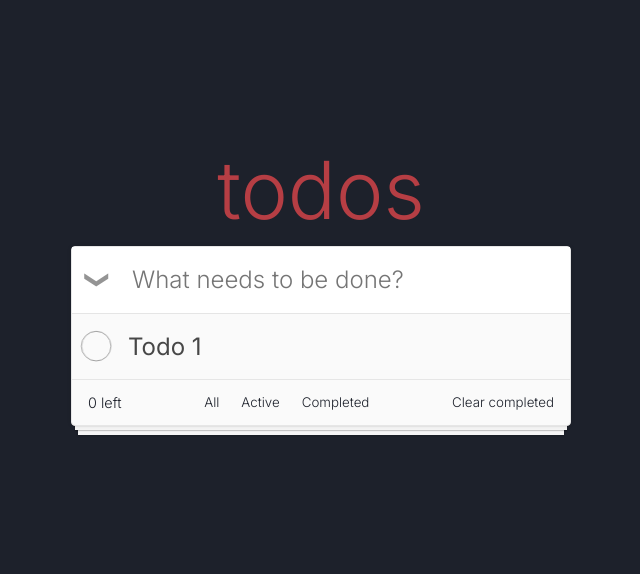
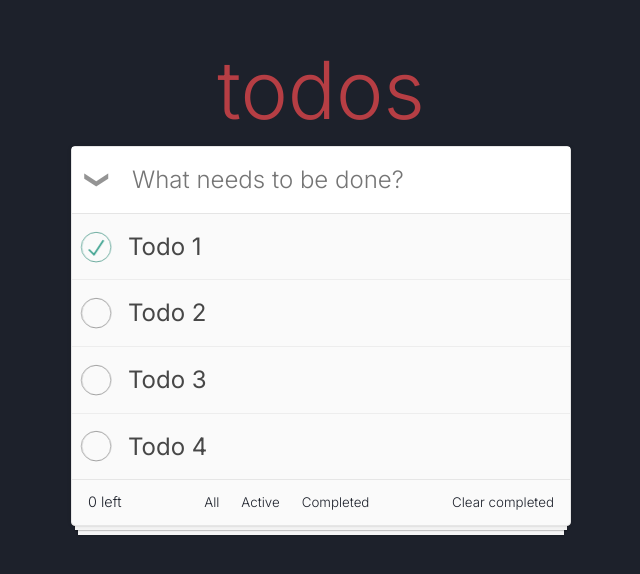
Before and after one commit to Andriikryl/to-do-app-s, a Svelte app: page / in a window 1280 px wide. Shown: the part 120-694 px from the top of the page, without its empty margins (319-959 px from the left). Built offline with nearby package versions, Linux system fonts and the light colour scheme.

Commit message:
add AddTodo component

```diff
--- /dev/null
+++ b/src/components/AddTodo.svelte
@@ -0,0 +1,74 @@
+<script lang="ts">
+  type AddTodoType = (todo: string) => void;
+  type ToggleCompletedType = (event: MouseEvent) => void;
+  type TodosAmountType = number;
+
+  export let addTodo: AddTodoType;
+  export let toggleCompleted: ToggleCompletedType;
+  export let todosAmount: TodosAmountType;
+
+  let todo = "";
+
+  function handleSubmit() {
+    addTodo(todo);
+    todo = "";
+  }
+</script>
+
+<form on:submit|preventDefault={handleSubmit}>
+  {#if todosAmount > 0}
+    <input
+      on:click={toggleCompleted}
+      type="checkbox"
+      id="toggle-all"
+      class="toggle-all"
+    />
+    <label aria-label="Mark all as complete" for="toggle-all">
+      Mark all as complete
+    </label>
+  {/if}
+
+  <input
+    bind:value={todo}
+    id="new-todo"
+    class="new-todo"
+    placeholder="What needs to be done?"
+    type="text"
+  />
+</form>
+
+<style>
+  .toggle-all {
+    width: 1px;
+    height: 1px;
+    position: absolute;
+    opacity: 0;
+  }
+
+  .toggle-all + label {
+    position: absolute;
+    font-size: 0;
+  }
+
+  .toggle-all + label:before {
+    content: "❯";
+    display: block;
+    padding: var(--spacing-16);
+    font-size: var(--font-24);
+    color: var(--color-gray-58);
+    transform: rotate(90deg);
+  }
+
+  .toggle-all:checked + label:before {
+    color: var(--color-gray-28);
+  }
+
+  .new-todo {
+    width: 100%;
+    padding: var(--spacing-16);
+    padding-left: 60px;
+    font-size: var(--font-24);
+    border: none;
+    border-bottom: 1px solid var(--shadow-1);
+  }
+</style>
--- a/src/components/Todos.svelte
+++ b/src/components/Todos.svelte
@@ -1,5 +1,27 @@
 <script lang="ts">
   import type { ITodo } from "../types/todo";
+  import AddTodo from "./AddTodo.svelte";
+  $: todosAmount = todos.length;
+  function generateRandomId(): string {
+    return Math.random().toString(16).slice(2);
+  }
+  function addTodo(todo: string): void {
+    let newTodo: ITodo = {
+      id: generateRandomId(),
+      text: todo,
+      completed: false,
+    };
+    todos = [...todos, newTodo];
+  }
+  function toggleCompleted(event: MouseEvent): void {
+    let { checked } = event.target as HTMLInputElement;
+
+    todos = todos.map((todo) => ({
+      ...todo,
+      completed: checked,
+    }));
+  }
+
   let todos: ITodo[] = [
     { id: "1e4a59703af84", text: "Todo 1", completed: true },
     { id: "9e09bcd7b9349", text: "Todo 2", completed: false },
@@ -12,33 +34,27 @@
   <h1 class="title">todos</h1>
 
   <section class="todos">
-    <form>
-      <input type="checkbox" id="toggle-all" class="toggle-all" />
-      <label aria-label="Mark all as complete" for="toggle-all">
-        Mark all as complete
-      </label>
-
-      <input
-        id="new-todo"
-        class="new-todo"
-        placeholder="What needs to be done?"
-        type="text"
-      />
-    </form>
-
+    <AddTodo {addTodo} {toggleCompleted} {todosAmount} />
+    {#if todosAmount}
       <ul class="todo-list">
+        {#each todos as todo (todo.id)}
           <li class="todo">
             <div class="todo-item">
               <div>
-            <input id="todo" class="toggle" type="checkbox" />
+                <input
+                  checked={todo.completed}
+                  id="todo"
+                  class="toggle"
+                  type="checkbox"
+                />
                 <label aria-label="Check todo" class="todo-check" for="todo" />
               </div>
-          <span class="todo-text">Todo 1</span>
+              <span class="todo-text">{todo.text}</span>
               <button aria-label="Remove todo" class="remove" />
             </div>
-
             <!-- <input class="edit" type="text" autofocus /> -->
           </li>
+        {/each}
       </ul>
 
       <div class="actions">
@@ -50,6 +66,7 @@
         </div>
         <button class="clear-completed">Clear completed</button>
       </div>
+    {/if}
   </section>
 </main>
 
```
Lines whose indentation alone changed are shown as unchanged.
